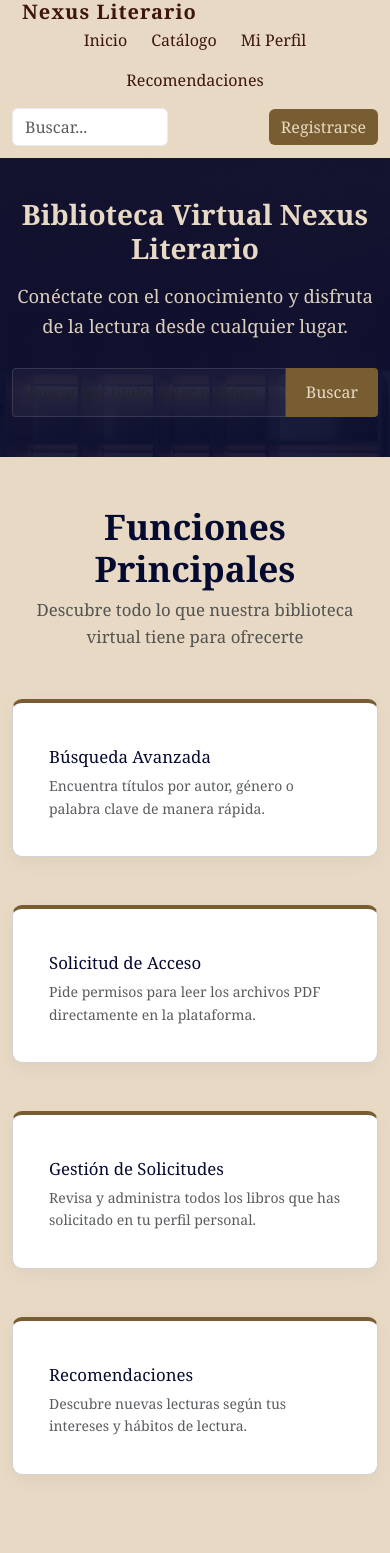
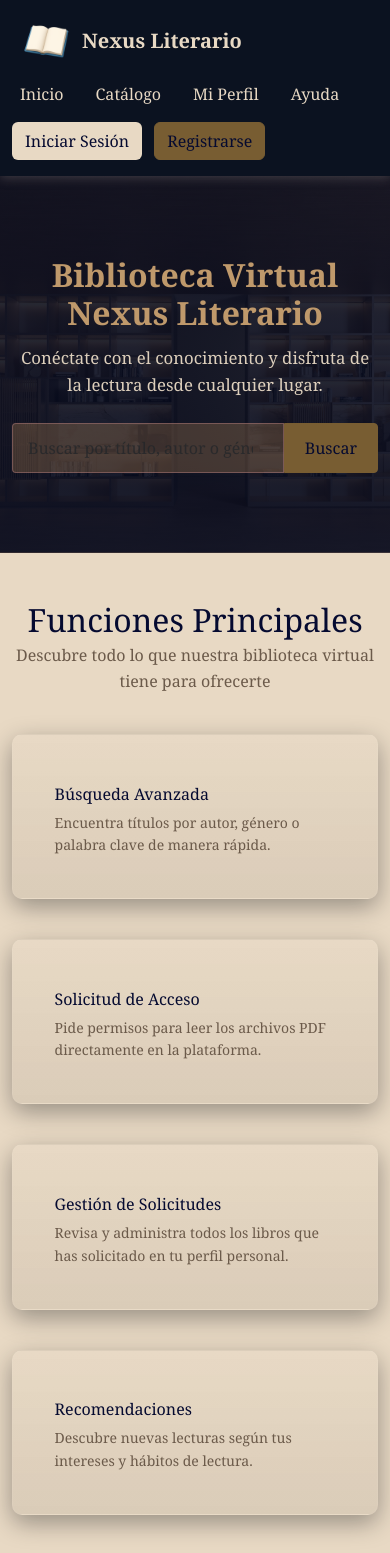
Before and after one commit to Caro-D54/FRONT-Book_Reserve, a React (Create React App) app in the folder front-book_reserve/: page / in a window 390 px wide. Shown: the top 1553 px of the page. Built offline with nearby package versions, Linux system fonts and the light colour scheme.

Commit message:
Header y Hero corregidos y funcionando

```diff
--- a/front-book_reserve/src/components/Header.jsx
+++ b/front-book_reserve/src/components/Header.jsx
@@ -1,5 +1,6 @@
 import React from "react";
 import "./Library.css";
+import logo from "../assets/Logo_3d.png";
 
 const Header = ({ user, onNavigate = () => {}, onLogout = () => {}, searchQuery = "", setSearchQuery = () => {} }) => {
   return (
@@ -8,7 +9,8 @@ const Header = ({ user, onNavigate = () => {}, onLogout = () => {}, searchQuery
         <div className="header-content">
           <div className="logo" role="banner">
             <i className="fas fa-book-open" aria-hidden="true" />
-            <h1>Nexus Literario</h1>
+            <img src={logo} alt="Logo de Nexus Literario" style={{ width: "50px" }} />
+            <h1 className="mb-0">Nexus Literario</h1>
           </div>
 
           <nav aria-label="Main navigation">
@@ -16,23 +18,22 @@ const Header = ({ user, onNavigate = () => {}, onLogout = () => {}, searchQuery
               <li><button className="btn btn-link text-decoration-none text-reset" onClick={() => onNavigate("home")}>Inicio</button></li>
               <li><button className="btn btn-link text-decoration-none text-reset" onClick={() => onNavigate("catalog")}>Catálogo</button></li>
               <li><button className="btn btn-link text-decoration-none text-reset" onClick={() => onNavigate("profile")}>Mi Perfil</button></li>
-              <li><button className="btn btn-link text-decoration-none text-reset" onClick={() => onNavigate("recommendations")}>Recomendaciones</button></li>
+              <li><button className="btn btn-link text-decoration-none text-reset" onClick={() => onNavigate("help")}>Ayuda</button></li>
             </ul>
           </nav>
 
           <div className="user-actions">
-            <input
+            {/*<input
               value={searchQuery}
               onChange={(e) => setSearchQuery(e.target.value)}
               className="form-control"
-              style={{ maxWidth: 220 }}
-              placeholder="Buscar..."
+              placeholder="Buscar por título, autor o género..."
               aria-label="Buscar"
-            />
+            />*/}
             {user ? (
               <>
-                <span className="text-light">{user.name}</span>
-                <button className="btn btn-outline" onClick={() => { onLogout(); }}>Salir</button>
+                <span className="text-muted ms-2">{user.name}</span>
+                <button className="btn btn-outline ms-2" onClick={() => { onLogout(); }}>Salir</button>
               </>
             ) : (
               <>
--- a/front-book_reserve/src/components/Library.css
+++ b/front-book_reserve/src/components/Library.css
@@ -1,536 +1,189 @@
-:root {
-  --beige: #E8d9c4;
-  --cafe: #785D32;
-  --cafe-oscuro: #3E160C;
-  --azul-oscuro: #050A30;
-  --muted: #6B6B6B;
+:root{
+  --bg: #F2D399;
+  --surface: #0B1220;
+  --muted-surface: #172842;
+  --accent: #785d32;
+  --accent-dark: #3e160c;
+  --text: #e8d9c4;
+  --muted: #a8a8a8;
+  --card-bg: #0e2149;
+  --img-fondo: url('../assets/Library_books.jpg');
 }
 
-*, *::before, *::after {
-  box-sizing: border-box;
-}
+/* Box-sizing baseline */
+*, *::before, *::after { box-sizing: border-box; }
 
+/* Namespace root */
 .nexus {
   font-family: Georgia, "Times New Roman", serif;
-  background-color: var(--beige);
-  color: var(--cafe-oscuro);
-  color: var(--cafe-oscuro);
+  background-color: var(--bg);
+  color: var(--text);
   line-height: 1.6;
   min-height: 100vh;
 }
 
-/*Header*/
-.nexus .header {
-  background-color: var(--azul-oscuro);
-  color: var(--beige);
+/* ---------- Header ---------- */
+.nexus header {
+  background-color: var(--surface);
+  color: var(--text);
   padding: 1rem 0;
-  box-shadow: 0 2px 10px rgba(0, 0, 0, 0.2);
+  box-shadow: 0 2px 10px rgba(142, 131, 131, 0.35);
   position: sticky;
   top: 0;
   z-index: 100;
 }
-
-.nexus .header .content {
+.nexus .header-content {
   display: flex;
   justify-content: space-between;
   align-items: center;
   gap: 1rem;
+  color: #e8d9c4;
+}
+.nexus .logo {
+  display:flex;
+  align-items:center;
+  gap:10px;
+  color: var(--text);
+}
+.nexus .logo i {
+  font-size:1.6rem;
+  color:var(--text); }
+.nexus .logo h1 {
+  font-size:1.25rem;
+  margin:0;
+  color:var(--bg);
+  font-weight:600;
 }
 
-.nexus .logo {
-  display: flex;
-  align-items: center;
-  gap: 10px;
+/* Nav */
+.nexus nav ul {
+  display:flex;
+  list-style:none;
+  gap:1rem;
+  margin:0;
+  padding:0;
+  align-items:center;
+}
+.nexus nav button,
+.nexus nav a {
+  color: var(--text);
+  text-decoration:none;
+  font-weight:500;
+  font-size:1rem;
+  background:transparent;
+  border:none;
+  padding:.25rem .5rem;
+}
+.nexus nav button:hover,
+.nexus nav a:hover { color: var(--accent); }
+
+/* User actions */
+.nexus .user-actions { display:flex; align-items:center; gap:.75rem; }
+.nexus .user-actions .form-control { max-width:220px; background: rgba(255,255,255,0.03); border:1px solid rgba(255,255,255,0.06); color:var(--muted); }
+
+/* Buttons */
+.nexus .btn-primary {
+  background-color: var(--accent);
+  border-color: var(--accent);
+  color: var(--text);
+}
+.nexus .btn-primary:hover { background-color: var(--accent-dark); }
+.nexus .btn-outline {
+  background: var(--bg);
+  border: 1px solid rgba(232,217,196,0.12);
+  color: var(--text);
 }
 
-.nexus .logo img {
-  font-size: 2rem;
-  color: var(--beige);
-}
-
-.nexus .logo h1 {
-  font-size: 1.25rem;
-  font-weight: 700;
-  letter-spacing: 1px;
-  margin: 0;
-}
-
-/*Navbar*/
-
-.nexus nav ul {
-  display: flex;
-  list-style: none;
-  gap: 1rem;
-  margin: 0;
-  padding: 0;
-  align-items: center;
-}
-
-.nexus nav a,
-.nexus nav button {
-  color: var(--beige);
-  text-decoration: none;
-  font-weight: 500;
-  font-size: 1rem;
-  background: transparent;
-  border: none;
-  padding: 0.25rem 0.5rem;
-}
-
-.nexus nav a:hover,
-.nexus nav button:hover {
-  color: var(--cafe);
-}
-
-/* User Actions */
-.nexus .user-actions {
-  display: flex;
-  align-items: center;
-  gap: 0.75rem;
-}
-
-.nexus .btn-primary {
-  background-color: var(--cafe);
-  color: var(--beige);
-  border: none;
-}
-
-.nexus .btn-primary:hover {
-  background-color: var(--cafe-oscuro);
-}
-
-.nexus .btn-outline {
-  background: transparent;
-  border: 1px solid var(--beige);
-  color: var(--beige);
-}
-
-.nexus .btn-outline:hover {
-  background-color: rgba(232, 217, 196, 0.08);
-  color: var(--beige);
-}
-
-.nexus .btn-small {
-  padding: 6px 12px;
-  font-size: .85rem;
-}
-
-/* Hero */
+/* ---------- Hero ---------- */
+/* image is set inline from React; use .nexus .hero selectors to scope */
 .nexus .hero {
-  background-image: "../assets/Library_books.jpg";
-  color: var(--beige);
+  color: var(--accent);
   padding: 5rem 0;
   text-align: center;
+  background-color: var(--muted-surface);
+  background-size: cover;
+  background-position: center;
+  background: var(--img-fondo);
 }
+.nexus .hero h2 { font-size:2.4rem; margin-bottom:.75rem; font-weight:700; color: #BF996B; }
+.nexus .hero p { font-size:1.05rem; max-width:720px; margin:0 auto 1.5rem; color: rgba(232,217,196,0.95); }
 
-.nexus .hero h2 {
-  background-image: "../assets/Library_books.jpg";
-  font-size: 2.8rem;
-  margin-bottom: 1rem;
-  font-weight: 700;
+/* Search bar */
+.nexus .search-bar {
+  max-width:620px;
+  margin:0 auto;
+  display:flex;
+  gap:0;
+color: #721c24; }
+.nexus .search-bar input.form-control {
+  flex:1;
+  padding:12px 15px;
+  border-radius:4px 0 0 4px;
+  border:1px solid rgba(164, 115, 115, 0.553);
+  background: rgba(195, 147, 93, 0.275);
+  color: var(--card-bg);
 }
+.nexus .search-bar button.btn { border-radius:0 4px 4px 0; padding:0 20px; }
 
-.nexus .hero p {
-  background-image: "../assets/Library_books.jpg";
-  font-size: 1.15rem;
-  max-width: 720px;
-  margin: 0 auto 1.75rem;
-  color: rgba(232, 217, 196, 0.95);
+/* ---------- Features ---------- */
+.nexus .features { padding:4rem 0; background: transparent; }
+.nexus .section-title { text-align:center; margin-bottom:2.5rem; }
+.nexus .section-title h2 { font-size:2rem; color:var(--text); margin-bottom:.25rem; }
+.nexus .section-title p { color:var(--muted); max-width:600px; margin:0 auto; }
+
+/* Feature cards */
+.nexus .features-grid { display:grid; grid-template-columns:repeat(auto-fit,minmax(220px,1fr)); gap:1rem; }
+.nexus .feature-card {
+  background: linear-gradient(180deg, rgba(255,255,255,0.02), rgba(0,0,0,0.06));
+  padding:1.6rem; border-radius:10px; box-shadow:0 8px 24px rgba(2,6,12,0.35);
+  border: 1px solid rgba(255,255,255,0.04); color:var(--text);
 }
+.nexus .feature-icon { font-size:1.5rem; color:var(--accent); margin-bottom:.6rem; }
 
-/* Search Bar */
-.nexus .search-bar {
-  max-width: 620px;
-  margin: 0 auto;
-  display: flex;
-  gap: 0;
+/* ---------- Books / Catalog ---------- */
+.nexus .books { padding:3.5rem 0; background: transparent; color:var(--text); }
+.nexus .filter-bar { display:flex; justify-content:space-between; align-items:center; gap:1rem; flex-wrap:wrap; margin-bottom:1.25rem; }
+.nexus .filter-select, .nexus .form-select { background: rgba(255,255,255,0.03); color:var(--text); border:1px solid rgba(255,255,255,0.06); }
+
+/* Book card */
+.nexus .book-card {
+  background: linear-gradient(180deg, rgba(255,255,255,0.01), rgba(0,0,0,0.05));
+  border-radius:8px; overflow:hidden; box-shadow:0 10px 30px rgba(2,6,12,0.35); transition:transform .2s;
+  border:1px solid rgba(255,255,255,0.04);
 }
+.nexus .book-card:hover { transform: translateY(-6px); }
+.nexus .book-cover { height:220px; background: linear-gradient(180deg, rgba(0,0,0,0.08), rgba(0,0,0,0.18)); display:flex; align-items:center; justify-content:center; color:var(--text); }
+.nexus .book-info { padding:1rem; color:var(--text); }
+.nexus .book-title { color:var(--text); font-weight:700; }
 
-.nexus .search-bar input.form-control {
-  flex: 1;
-  padding: 12px 15px;
-  border-radius: 4px 0 0 4px;
-  border: 1px solid rgba(255, 255, 255, 0.12);
-  background: rgba(255, 255, 255, 0.04);
-  color: var(--beige);
+/* ---------- Profile / Requests ---------- */
+.nexus .profile { padding:3.5rem 0; }
+.nexus .profile-container { display:grid; grid-template-columns:1fr 3fr; gap:1rem; align-items:start; }
+.nexus .profile-sidebar, .nexus .profile-content { background: linear-gradient(180deg, rgba(255,255,255,0.01), rgba(0,0,0,0.05)); padding:1rem; border-radius:8px; border:1px solid rgba(255,255,255,0.04); }
+
+/* Status badges */
+.nexus .status { padding:5px 10px; border-radius:18px; font-size:.82rem; font-weight:600; }
+.nexus .status-pending { background:#fff3cd; color:#856404; }
+.nexus .status-approved { background:#d1edff; color:#0c5460; }
+.nexus .status-rejected { background:#f8d7da; color:#721c24; }
+
+/* ---------- Modal ---------- */
+.nexus .modal { position:fixed; inset:0; display:flex; align-items:center; justify-content:center; background:rgba(2,6,12,0.6); z-index:1050; }
+.nexus .modal-content { background:#0b0f14; border-radius:8px; width:94%; max-width:540px; padding:1.25rem; border-top:4px solid var(--accent); box-shadow:0 16px 48px rgba(2,6,12,0.55); color:var(--text); }
+
+/* ---------- Footer ---------- */
+.nexus footer { background:var(--surface); color:var(--text); padding:2rem 0 1rem; }
+.nexus .footer-column h3 { color:var(--text); border-bottom:2px solid rgba(255,255,255,0.04); padding-bottom:.5rem; }
+
+/* Utilities */
+.nexus .text-muted { color: var(--muted) !important; }
+
+/* Responsive tweaks */
+@media (max-width: 992px) {
+  .nexus .hero h2 { font-size:2rem; }
 }
-
-.nexus .search-bar button.btn {
-  border-radius: 0 4px 4px 0;
-  padding: 0 20px;
+@media (max-width: 768px) {
+  .nexus .header-content { flex-direction:column; align-items:stretch; gap:.75rem; }
+  .nexus .profile-container { grid-template-columns:1fr; }
+  .nexus .books-grid { grid-template-columns: repeat(auto-fill, minmax(160px,1fr)); }
 }
-
-/* Recommendations */
-.nexus .features {
-  padding: 4rem 0;
-  background-color: var(--beige);
-}
-
-.nexus .section-title {
-  text-align: center;
-  margin-bottom: 3rem;
-}
-
-.nexus .section-title h2 {
-  font-size: 2.2rem;
-  color: var(--azul-oscuro);
-  margin-bottom: .5rem;
-  font-weight: 700;
-}
-
-.nexus .section-title p {
-  color: var(--cafe-oscuro);
-  max-width: 600px;
-  margin: 0 auto;
-  font-size: 1.05rem;
-}
-
-.nexus .features-grid {
-  display: grid;
-  grid-template-columns: repeat(auto-fit, minmax(240px, 1fr));
-  gap: 1.5rem;
-}
-
-.nexus .feature-card {
-  background: #FFF;
-  padding: 2rem;
-  border-radius: 10px;
-  text-align: left;
-  box-shadow: 0 6px 20px rgba(2, 6, 12, 0.04);
-  border-top: 4px solid var(--cafe);
-}
-
-.nexus .feature-icon {
-  font-size: 1.8rem;
-  color: var(--cafe);
-  margin-bottom: .75rem;
-}
-
-.nexus .feature-card h3 {
-  margin: 0 0 .5rem;
-  color: var(--azul-oscuro);
-  font-size: 1.05rem;
-}
-
-/* Catalog */
-.nexus .books {
-  padding: 4rem 0;
-  background-color: var(--azul-oscuro);
-  color: var(--beige);
-}
-
-.nexus .books .section-title h2 {
-  color: var(--beige);
-}
-
-.nexus .filter-bar {
-  display: flex;
-  justify-content: space-between;
-  gap: 1rem;
-  align-items: center;
-  margin-bottom: 1.5rem;
-  flex-wrap: wrap;
-}
-
-.nexus .filter-select {
-  padding: 8px 12px;
-  border-radius: 6px;
-  background: var(--azul-oscuro);
-  color: var(--beige);
-  border: 1px solid rgba(255, 255, 255, 0.08)
-}
-
-.nexus .books-grid {
-  display: grid;
-  grid-template-columns: repeat(auto-fill, minmax(220px, 1fr));
-  gap: 1.25rem;
-}
-
-/* Book Card */
-.nexus .book-card {
-  background-color: var(--beige);
-  border-radius: 8px;
-  overflow: hidden;
-  box-shadow: 0 8px 24px rgba(2, 6, 12, 0.06);
-  transition: transform .22s ease;
-  color: var(--cafe-oscuro);
-}
-
-.nexus .book-card:hover {
-  transform: translateY(-6px);
-}
-
-.nexus .book-cover {
-  height: 220px;
-  background-color: var(--cafe);
-  display: flex;
-  align-items: center;
-  justify-content: center;
-  color: var(--beige);
-}
-
-.nexus .book-info {
-  padding: 1rem 1rem 1.25rem;
-}
-
-.nexus .book-title {
-  font-weight: 700;
-  margin-bottom: .35rem;
-  color: var(--azul-oscuro);
-}
-
-.nexus .book-author {
-  color: var(--cafe);
-  font-size: .9rem;
-  margin-bottom: .65rem;
-}
-
-/* Actions */
-.nexus .book-actions {
-  display: flex;
-  gap: .5rem;
-  margin-top: .5rem;
-}
-
-.nexus .book-actions btn {
-  flex: 1;
-}
-
-/* Profile */
-.nexus .profile {
-  padding: 3.5rem 0;
-  background-color: var(--beige);
-  color: var(--cafe-oscuro);
-}
-
-.nexus .profile-container {
-  display: grid;
-  grid-template-columns: 1fr 3fr;
-  gap: 1.25rem;
-  align-items: start;
-}
-
-.nexus .profile-sidebar {
-  background: #FFF;
-  padding: 1.25rem;
-  border-radius: 8px;
-  box-shadow: 0 6px 18px rgba(2, 6, 12, 0.04);
-  border-left: 4px solid var(--cafe);
-}
-
-.nexus .user-avatar {
-  width: 88px;
-  height: 88px;
-  border-radius: 50%;
-  background: var(--cafe);
-  display: flex;
-  align-items: center;
-  justify-content: center;
-  color: var(--beige);
-  font-size: 1.5rem;
-  margin: 0 auto .75rem;
-}
-
-.nexus .profile-content {
-  background: #FFF;
-  padding: 1.25rem;
-  border-radius: 8px;
-  box-shadow: 0 6px 18px rgba(2, 6, 12, 0.04);
-  border-left: 4px solid var(--cafe);
-}
-
-.nexus .requests-table {
-  width: 100%;
-  border-collapse: collapse;
-}
-
-.nexus .requests-table th, .nexus .requests-table td {
-  padding: 10px 12px;
-  border-bottom: 1px solid rgba(0, 0, 0, 0.04);
-  text-align: left;
-}
-
-.nexus .requests-table th {
-  background: var(--beige);
-  color: var(--azul-oscuro);
-}
-
-.nexus .status {
-  padding: 5px 10px;
-  border-radius: 18px;
-  font-size: .82rem;
-  font-weight: 600;
-}
-
-.nexus .status-pending {
-  background-color: #FFF3CD;
-  color: #856404;
-}
-
-.nexus .status-approved {
-  background-color: #D1EDFF;
-  color: #0C5460;
-}
-
-.nexus .status-rejected {
-  background-color: #F8D7DA;
-  color: #721C24;
-}
-
-.nexus .request-card {
-  margin-bottom: .75rem;
-}
-
-/* Modal */
-.nexus .modal {
-  position: fixed;
-  inset: 0;
-  display: flex;
-  align-items: center;
-  justify-content: center;
-  background: rgba(2, 6, 12, 0.55);
-  z-index: 1050;
-}
-
-.nexus .modal-content {
-  background: #FFF;
-  border-radius: 8px;
-  width: 94%;
-  max-width: 540px;
-  padding: 1.25rem;
-  box-shadow: 0 14px 40px rgba(2, 6, 12, 0.2);
-  border-top: 4px solid var(--cafe);
-}
-
-.nexus .modal-header {
-  display: flex;
-  align-items: center;
-  justify-content: space-between;
-  gap: 0.5rem;
-}
-
-.nexus .modal-title {
-  margin: 0;
-  font-size: 1.1rem;
-  color: var(--azul-oscuro);
-}
-
-.nexus .close-modal {
-  background: transparent;
-  border: none;
-  font-size: 1.25rem;
-  color: var(--cafe);
-}
-
-.nexus .form-control {
-  background: #FFF;
-  border: 1px solid rgba(0, 0, 0, 0.08);
-  color: var(--cafe-oscuro);
-}
-
-/* Footer */
-.nexus .footer {
-  background-color: var(--azul-oscuro);
-  color: var(--beige);
-  padding: 2.5rem 0 1.25rem;
-}
-
-.nexus .footer-content {
-  display: grid;
-  grid-template-columns: repeat(auto-fit, minmax(180px, 1fr));
-  gap: 1.25rem;
-}
-
-.nexus .footer-column h3 {
-  margin-bottom: .75rem;
-  font-size: 1rem;
-  color: var(--beige);
-  border-bottom: 2px solid var(--cafe);
-  padding-bottom: .5rem;
-  display: inline-block;
-}
-
-.nexus .footer-column ul {
-  list-style: none;
-  padding: 0;
-  margin: 0;
-}
-
-.nexus .footer-column a {
-  color: var(--beige);
-  text-decoration: none;
-}
-
-.nexus .footer-column a:hover {
-  color: var(--cafe);
-}
-
-.nexus .copyright {
-  text-align: center;
-  padding-top: .75rem;
-  border-top: 1px solid rgba(232, 217, 196, 0.06);
-  color: var(--beige);
-  font-size: .9rem;
-}
-
-.nexus .text.muted {
-  color: var(--muted);
-}
-
-/* Responsive */
-@media (max-width: 992px) {
-  .nexus .header-content {
-    gap: .75rem;
-  }
-  .nexus .hero {
-    padding: 3.5rem 0;
-  }
-  .nexus .hero h2 {
-    font-size: 2.2rem;
-  }
-  .nexus .features-grid {
-    grid-template-columns: repeat(auto-fit, minmax(220px, 1fr));
-  }
-}
-
-@media (max-width: 768px) {
-  .nexus .header-content {
-    flex-direction: column;
-    align-items: stretch;
-    gap: .75rem;
-  }
-  .nexus nav ul {
-    justify-content: center;
-    flex-wrap: wrap;
-    gap: .5rem;
-  }
-  .nexus .profile-container {
-    grid-template-columns: 1fr;
-  }
-  .nexus .filter-bar {
-    flex-direction: column;
-    align-items: stretch;
-    gap: .75rem;
-  }
-  .nexus .books-grid {
-    grid-template-columns: repeat(auto-fill, minmax(160px, 1fr));
-  }
-  .nexus .book-cover {
-    height: 180px;
-  }
-  .nexus .search-bar input.form-control {
-    font-size: .95rem;
-  }
-}
-
-@media (max-width: 480px) {
-  .nexus .hero {
-    padding: 2.5rem 0;
-  }
-  .nexus .hero h2 {
-    font-size: 1.75rem;
-  }
-  .nexus .feature-card {
-    padding: 1.25rem;
-  }
-}
--- a/front-book_reserve/src/components/LibraryHero.jsx
+++ b/front-book_reserve/src/components/LibraryHero.jsx
@@ -6,15 +6,16 @@ const LibraryHero = ({ searchQuery = "", setSearchQuery = () => {}, onSearch = n
   const handleSubmit = (e) => {
     e.preventDefault();
     if (typeof onSearch === "function") onSearch(searchQuery);
-    // otherwise parent uses searchQuery directly
   };
 
   return (
     <section
       className="hero"
       style={{
-        backgroundImage: `linear-gradient(rgba(5,10,48,0.85), rgba(5,10,48,0.9)), url(${bg})`,
-    }}
+        backgroundImage: `linear-gradient(rgba(5,10,30,0.85), rgba(5,10,30,0.9)), url(${bg})`,
+        backgroundSize: "cover",
+        backgroundPosition: "center",
+      }}
     >
       <div className="container">
         <h2>Biblioteca Virtual Nexus Literario</h2>
```
Also changed, not shown: front-book_reserve/src/assets/Logo_3d.png (added).
